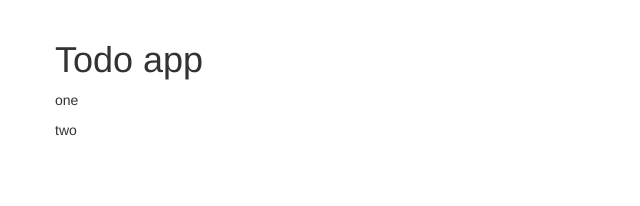
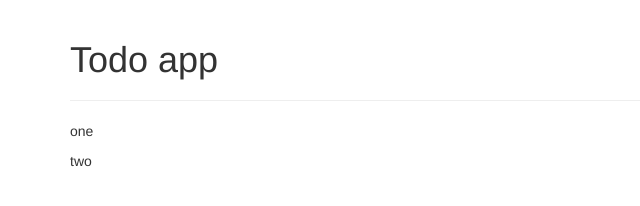
Before and after one commit to Holovin/D_and_angular, a plain HTML site: page todoApp/index.html in a window 1280 px wide. Shown: the whole page, without its empty margins (0-640 px from the left). Drawn offline with nearby package versions, Linux system fonts and the light colour scheme.

Commit message:
html design update

```diff
--- a/todoApp/index.html
+++ b/todoApp/index.html
@@ -14,8 +14,11 @@
     <body>
         <div class="container" ng-controller="MainCtrl as main">
             <div class="row">
-                <h1>Todo app</h1>
-                <todo-list></todo-list>
+                <div class="col-md-10">
+                    <h1>Todo app</h1>
+                    <hr>
+                    <todo-list></todo-list>
+                </div>
             </div>
         </div>
 
```
